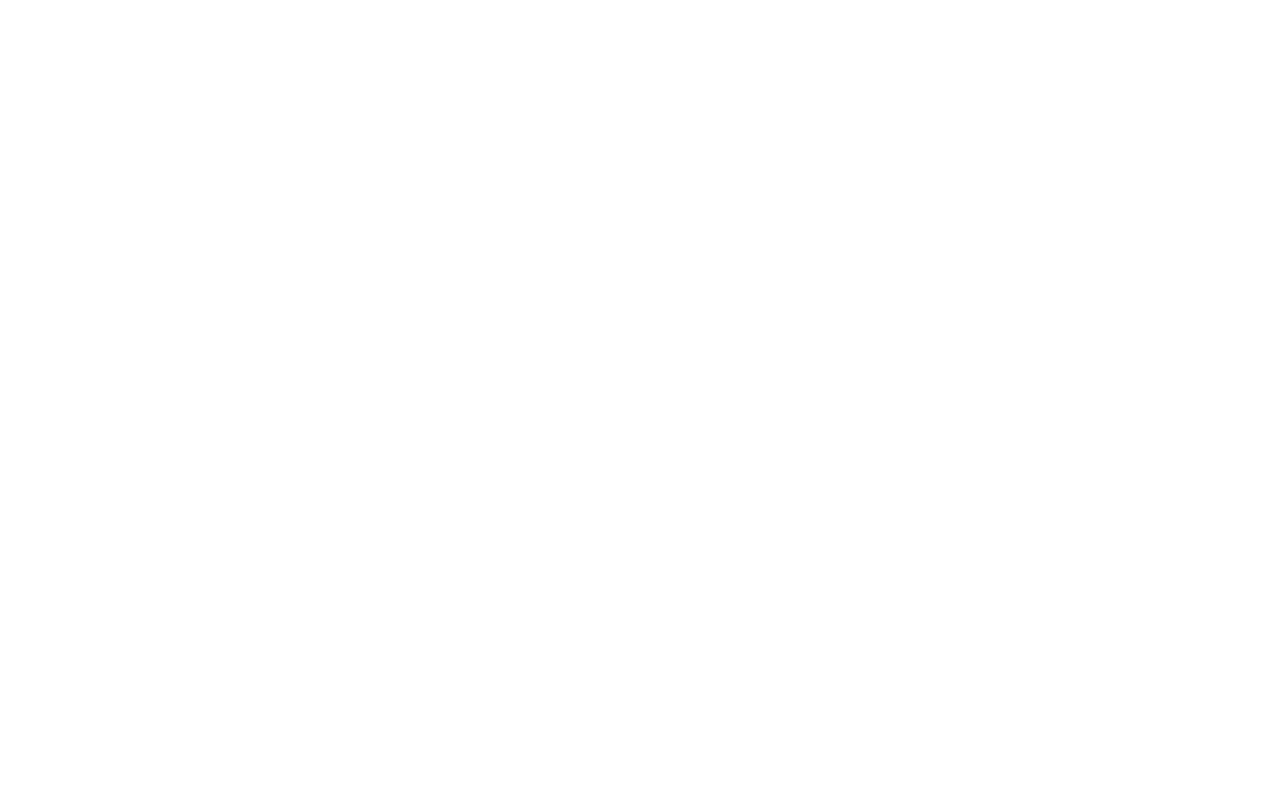
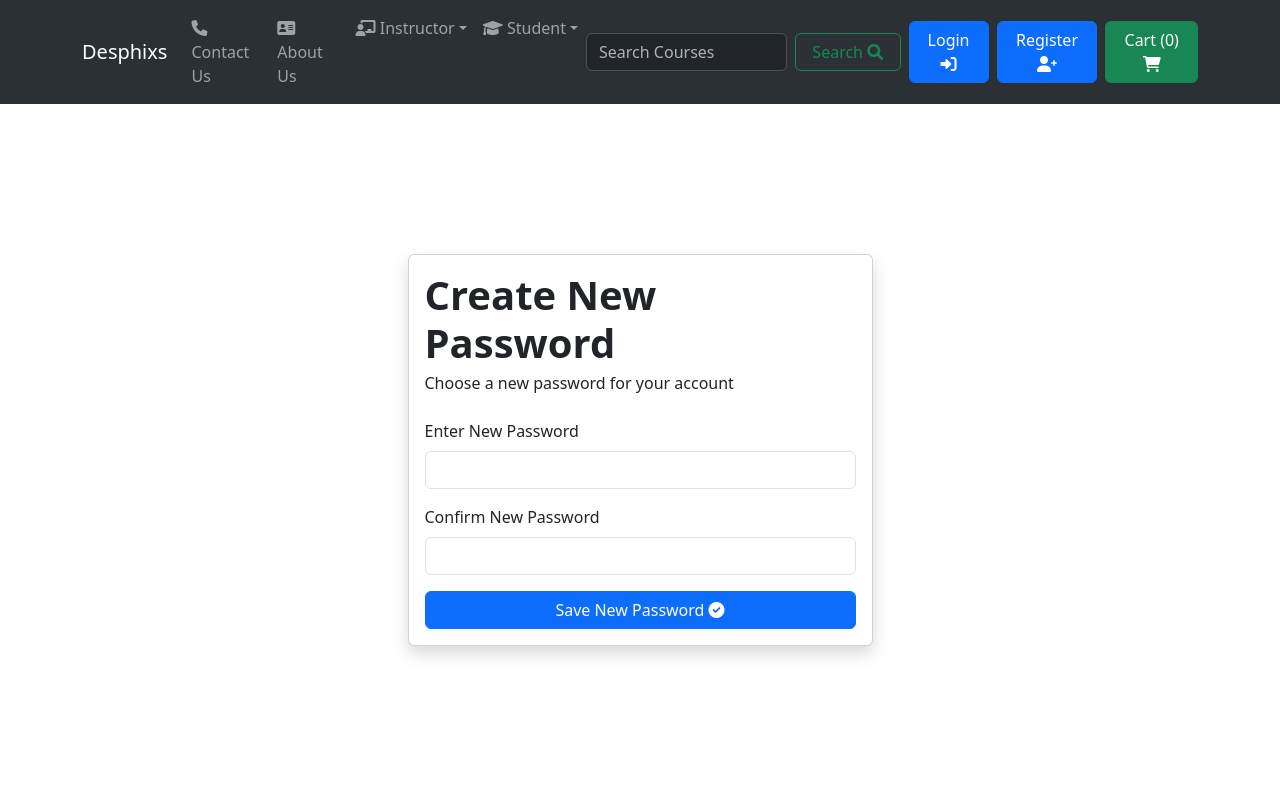
Before and after one commit to VleraIslami/SSH_-LearningManagementSystem, a React (Vite) app in the folder frontend/: page /create-new-password in a window 1280 px wide. Before the commit this address had no page. Shown: the top 800 px of the page. Built offline with nearby package versions, Linux system fonts and the light colour scheme; what simple-zustand-devtools would draw is missing.

Commit message:
create password

```diff
--- a/frontend/src/App.jsx
+++ b/frontend/src/App.jsx
@@ -8,6 +8,7 @@
 import Login from '../src/views/auth/Login';
 import Logout from './views/auth/Logout';
 import ForgotPassword from './views/auth/ForgotPassword';
+import CreateNewPassword from './views/auth/CreateNewPassword';
 
 function App() {
   return (
@@ -18,6 +19,7 @@
         <Route path="/login/" element={<Login/>} />
         <Route path="/logout/" element={<Logout/>} />
         <Route path="/forgot-password/" element={<ForgotPassword/>} />
+        <Route path="/create-new-password/" element={<CreateNewPassword />} />
       </Routes>
     </MainWrapper>
     </BrowserRouter>
--- a/frontend/src/views/auth/CreateNewPassword.jsx
+++ b/frontend/src/views/auth/CreateNewPassword.jsx
@@ -2,7 +2,8 @@
 import BaseHeader from "../partials/BaseHeader";
 import BaseFooter from "../partials/BaseFooter";
 import apiInstance from "../../utils/axios";
-import { useNavigate, useSearchParams } from "react-router-dom";
+import { useNavigate, useSearchParams } from "react-router-dom"; //use nav e perdorim per ridirect ne nje faqe
+// use search params e perdorim per me i marr parametrat ne backend
 import Toast from "../plugin/Toast";
 function CreateNewPassword() {
   const [password, setPassword] = useState("");
@@ -12,6 +13,7 @@
   const navigate = useNavigate();
   const [searchParam] = useSearchParams();
 
+  //qita jon 3 parametrat qe i kena marr prej backend
   const otp = searchParam.get("otp");
   const uuidb64 = searchParam.get("uuidb64");
   const refresh_token = searchParam.get("refresh_token");
@@ -19,26 +21,29 @@
   const handleCreatePassword = async (e) => {
     e.preventDefault();
     setIsLoading(true);
+
+    //kur nuk pershtaten passwordat
     if (confirmPassword !== password) {
       Toast().fire({
         icon: "warning",
         title: "Passwords does not match",
       });
       return;
-    } else {
+    } else {  //i merr key edhe value dy parametra prej backend
       const formdata = new FormData();
       formdata.append("password", password);
       formdata.append("otp", otp);
       formdata.append("uuidb64", uuidb64);
       formdata.append("refresh_token", refresh_token);
 
+      //try and catch per gabime
       try {
         await apiInstance
           .post(`user/password-change/`, formdata)
           .then((res) => {
             console.log(res.data);
-            setIsLoading(false);
-            navigate("/login/");
+            setIsLoading(false); // nese ka error loading bon false
+            navigate("/login/"); // nese vazhdon mire na navigon te logini
             Toast().fire({
               icon: "warning",
               title: res.data.message,
@@ -82,7 +87,7 @@
                       id="password"
                       className="form-control"
                       name="password"
-                      placeholder="**************"
+                      placeholder=""
                       required=""
                       onChange={(e) => setPassword(e.target.value)}
                     />
@@ -100,7 +105,7 @@
                       id="password"
                       className="form-control"
                       name="password"
-                      placeholder="**************"
+                      placeholder=""
                       required=""
                       onChange={(e) => setConfirmPassword(e.target.value)}
                     />
@@ -113,7 +118,7 @@
                     <div className="d-grid">
                       {isLoading === true && (
                         <button
-                          disabled
+                          disabled //perderisa o tu bo load butoni bohet disable
                           type="submit"
                           className="btn btn-primary"
                         >
```
Also changed, not shown: 1 other file (tests, documents, lock files or other folders).
